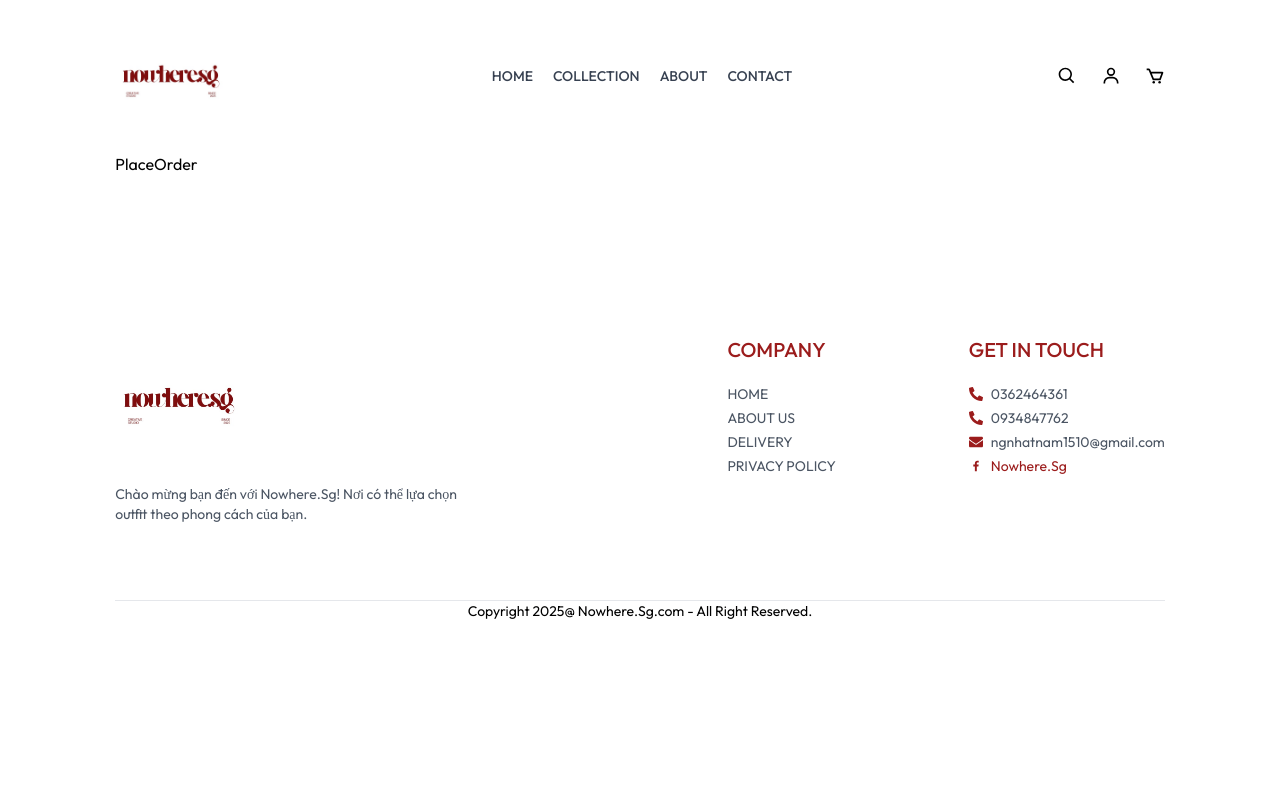
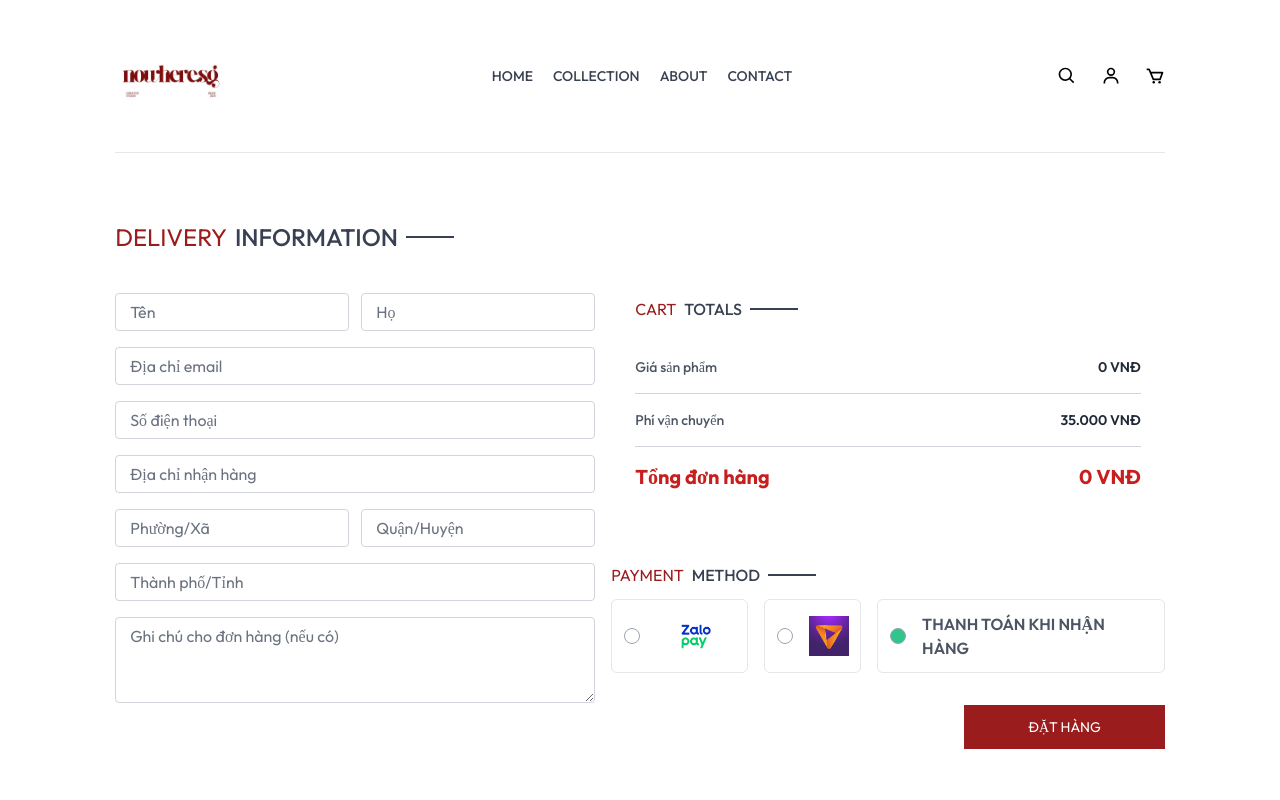
Before and after one commit to jaynguyen1510/Nowhere.sg_develop, a React (Vite) app: page /place-order in a window 1280 px wide. Shown: the top 800 px of the page. Built offline with nearby package versions, Linux system fonts and the light colour scheme; a web font is replaced by a local one.

Commit message:
add new place Orders

```diff
--- a/src/pages/PlaceOrder.jsx
+++ b/src/pages/PlaceOrder.jsx
@@ -1,7 +1,131 @@
-import React from 'react';
+import React, { useContext, useState } from 'react';
+import Title from '../components/Title';
+import CartTotal from '../components/CartTotal';
+import zaloPay from '../assets/payment_zalopay.png';
+import tpBank from '../assets/payment_tpbank.jpg';
+import { ShopContext } from '../context/ShopContext';
 
 const PlaceOrder = () => {
-    return <div>PlaceOrder</div>;
+    const [method, setMethod] = useState('cod');
+    const { navigate } = useContext(ShopContext);
+    return (
+        <div className="flex flex-col sm:flex-row justify-between gap-4 pt-5 sm:pt-14 min-h-[80hv] border-t">
+            {/* ----------- Left Side Form ----------------- */}
+            <div className="flex flex-col gap-4 w-full sm:max-w-[480px]">
+                <div className="text-xl sm:text-2xl my-3">
+                    <Title secondaryText={'DELIVERY'} primaryText={'INFORMATION'} />
+                </div>
+                {/* Tên và Họ */}
+                <div className="flex gap-3">
+                    <input
+                        className="border border-gray-300 rounded py-1.5 px-3.5 w-full"
+                        placeholder="Tên"
+                        type="text"
+                    />
+                    <input
+                        className="border border-gray-300 rounded py-1.5 px-3.5 w-full"
+                        placeholder="Họ"
+                        type="text"
+                    />
+                </div>
+                {/* Email */}
+                <input
+                    className="border border-gray-300 rounded py-1.5 px-3.5 w-full"
+                    placeholder="Địa chỉ email"
+                    type="email"
+                />
+                {/* Số điện thoại */}
+                <input
+                    className="border border-gray-300 rounded py-1.5 px-3.5 w-full"
+                    placeholder="Số điện thoại"
+                    type="tel"
+                />
+                {/* Địa chỉ */}
+                <input
+                    className="border border-gray-300 rounded py-1.5 px-3.5 w-full"
+                    placeholder="Địa chỉ nhận hàng"
+                    type="text"
+                />
+                {/* Phường/Xã và Quận/Huyện */}
+                <div className="flex gap-3">
+                    <input
+                        className="border border-gray-300 rounded py-1.5 px-3.5 w-full"
+                        placeholder="Phường/Xã"
+                        type="text"
+                    />
+                    <input
+                        className="border border-gray-300 rounded py-1.5 px-3.5 w-full"
+                        placeholder="Quận/Huyện"
+                        type="text"
+                    />
+                </div>
+                {/* Thành phố/Tỉnh */}
+                <input
+                    className="border border-gray-300 rounded py-1.5 px-3.5 w-full"
+                    placeholder="Thành phố/Tỉnh"
+                    type="text"
+                />
+                {/* Ghi chú cho đơn hàng */}
+                <textarea
+                    className="border border-gray-300 rounded py-1.5 px-3.5 w-full"
+                    placeholder="Ghi chú cho đơn hàng (nếu có)"
+                    rows="3"
+                />
+            </div>
+            {/* ----------------right side-------------- */}
+            <div className="mt-8">
+                <div className="mt-8 min-w-80">
+                    <CartTotal />
+                </div>
+                <div className="mt-12">
+                    <Title secondaryText={'PAYMENT'} primaryText={'METHOD'} />
+                    {/* --------------- Payment Method Selection -------------- */}
+                    <div className="flex flex-col lg:flex-row gap-4">
+                        {/* Zalo Pay */}
+                        <div
+                            onClick={() => setMethod('zaloPay')}
+                            className="flex items-center gap-4 border rounded-md p-3 cursor-pointer hover:shadow-lg transition-shadow"
+                        >
+                            <div
+                                className={`w-4 h-4 border border-gray-400 rounded-full flex-shrink-0 ${method === 'zaloPay' ? 'bg-green-400' : ''}`}
+                            />
+                            <img src={zaloPay} alt="Zalo Pay" className="h-10" />
+                        </div>
+
+                        {/* TPBank */}
+                        <div
+                            onClick={() => setMethod('tpBank')}
+                            className="flex items-center gap-4 border rounded-md p-3 cursor-pointer hover:shadow-lg transition-shadow"
+                        >
+                            <div
+                                className={`w-4 h-4 border border-gray-400 rounded-full flex-shrink-0 ${method === 'tpBank' ? 'bg-green-400' : ''}`}
+                            />
+                            <img src={tpBank} alt="TPBank" className="h-10" />
+                        </div>
+
+                        {/* Thanh toán khi nhận hàng */}
+                        <div
+                            onClick={() => setMethod('cod')}
+                            className="flex items-center gap-4 border rounded-md p-3 cursor-pointer hover:shadow-lg transition-shadow"
+                        >
+                            <div
+                                className={`w-4 h-4 border border-gray-400 rounded-full flex-shrink-0 ${method === 'cod' ? 'bg-green-400' : ''}`}
+                            />
+                            <p className="text-gray-600 font-semibold">THANH TOÁN KHI NHẬN HÀNG</p>
+                        </div>
+                    </div>
+                    <div className="w-full text-end mt-8">
+                        <button
+                            onClick={() => navigate('/orders')}
+                            className="bg-red-800 hover:bg-red-900 text-white px-16 py-3 text-sm"
+                        >
+                            ĐẶT HÀNG
+                        </button>
+                    </div>
+                </div>
+            </div>
+        </div>
+    );
 };
 
 export default PlaceOrder;
```
Also changed, not shown: src/assets/payment_tpbank.jpg (added), src/assets/payment_zalopay.png (added).
